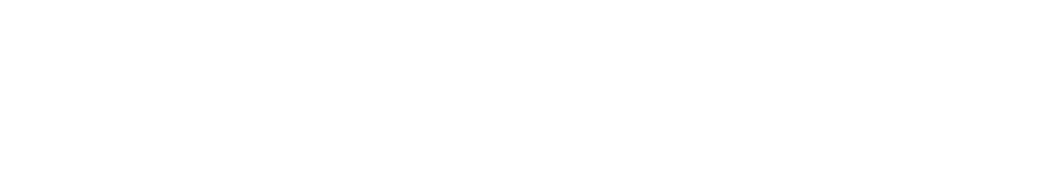
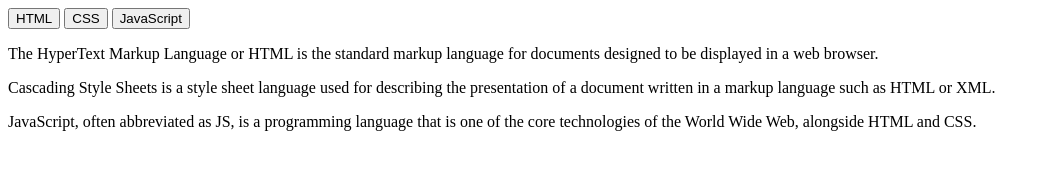
Before and after one commit to vivekkk-01/Internship-assignment-2, a plain HTML site: page index.html in a window 1280 px wide. Shown: the whole page, without its empty margins (0-1046 px from the left). Drawn offline with Linux system fonts and the light colour scheme.

Commit message:
added html elements

```diff
--- a/index.html
+++ b/index.html
@@ -1,11 +1,33 @@
 <!DOCTYPE html>
 <html lang="en">
-<head>
-    <meta charset="UTF-8">
-    <meta name="viewport" content="width=device-width, initial-scale=1.0">
+  <head>
+    <meta charset="UTF-8" />
+    <meta name="viewport" content="width=device-width, initial-scale=1.0" />
     <title>Tabs</title>
-</head>
-<body>
-
-</body>
+  </head>
+  <body>
+    <div>
+      <div>
+        <button id="html-btn">HTML</button>
+        <button id="css-btn">CSS</button>
+        <button id="javascript-btn">JavaScript</button>
+      </div>
+      <div>
+        <p id="html-paragraph">
+          The HyperText Markup Language or HTML is the standard markup language
+          for documents designed to be displayed in a web browser.
+        </p>
+        <p id="css-paragraph">
+          Cascading Style Sheets is a style sheet language used for describing
+          the presentation of a document written in a markup language such as
+          HTML or XML.
+        </p>
+        <p id="javascript-paragraph">
+          JavaScript, often abbreviated as JS, is a programming language that is
+          one of the core technologies of the World Wide Web, alongside HTML and
+          CSS.
+        </p>
+      </div>
+    </div>
+  </body>
 </html>
```
